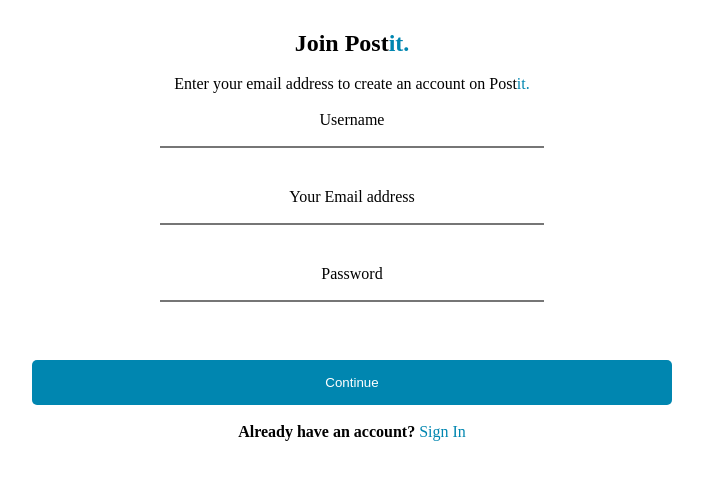
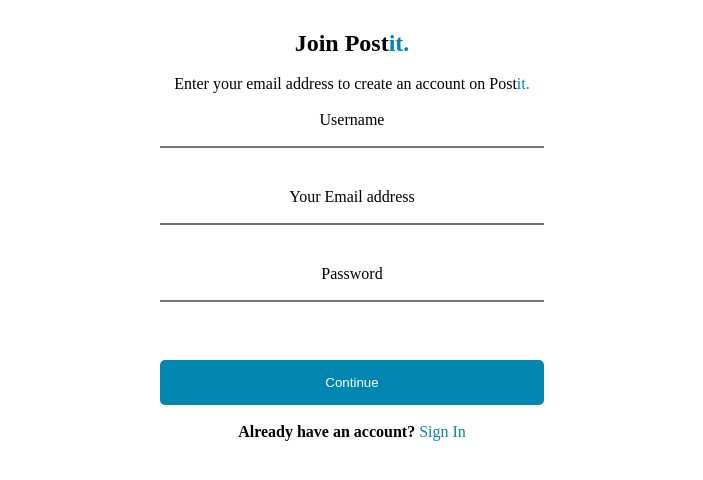
Before and after one commit to Bayoor/myweb, a plain HTML site: page Get Started/get_started.html in a window 1280 px wide. Shown: the whole page, without its empty margins (288-991 px from the left). Drawn offline with Linux system fonts and the light colour scheme.

Commit message:
modified

```diff
--- a/Get Started/style.css
+++ b/Get Started/style.css
@@ -40,4 +40,8 @@ a:link {
   .container input {
     width: 30vw;
   }
+
+  .container button {
+    width: 30vmax;
+  }
 }
```
